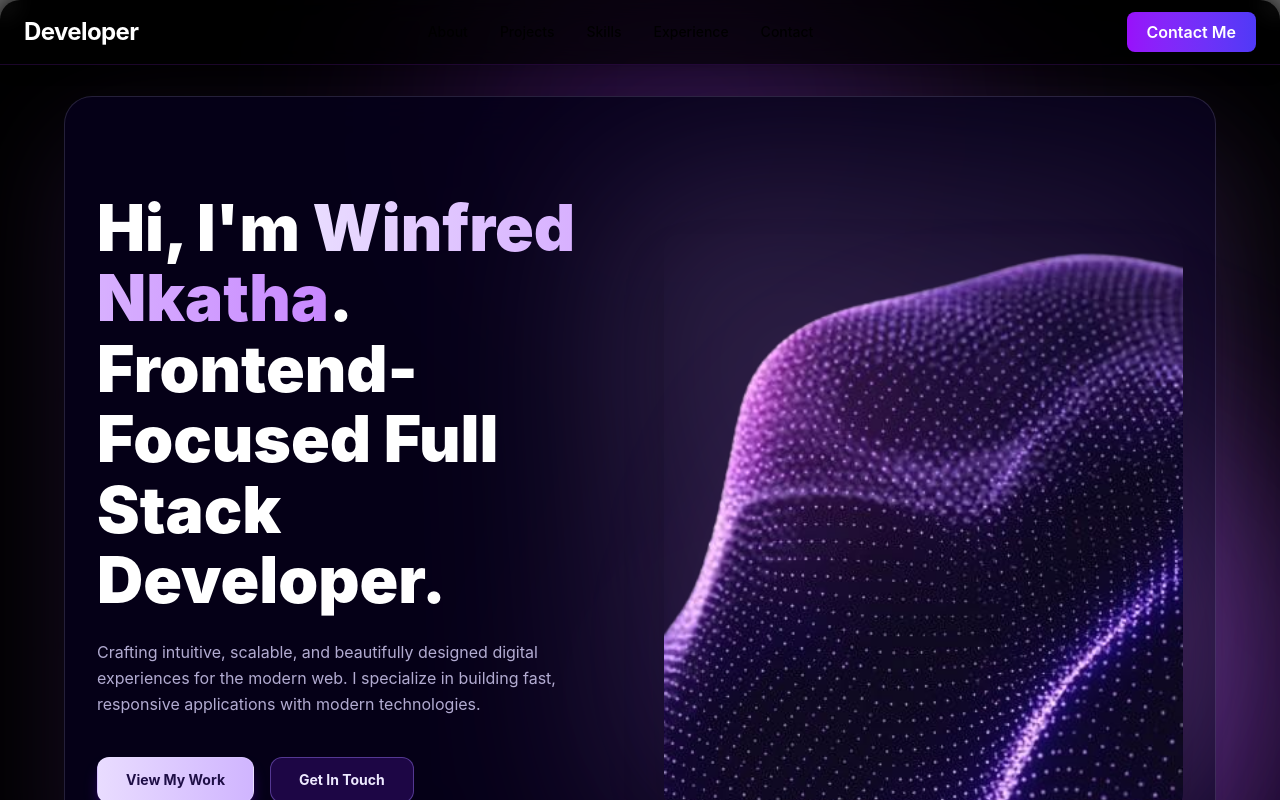
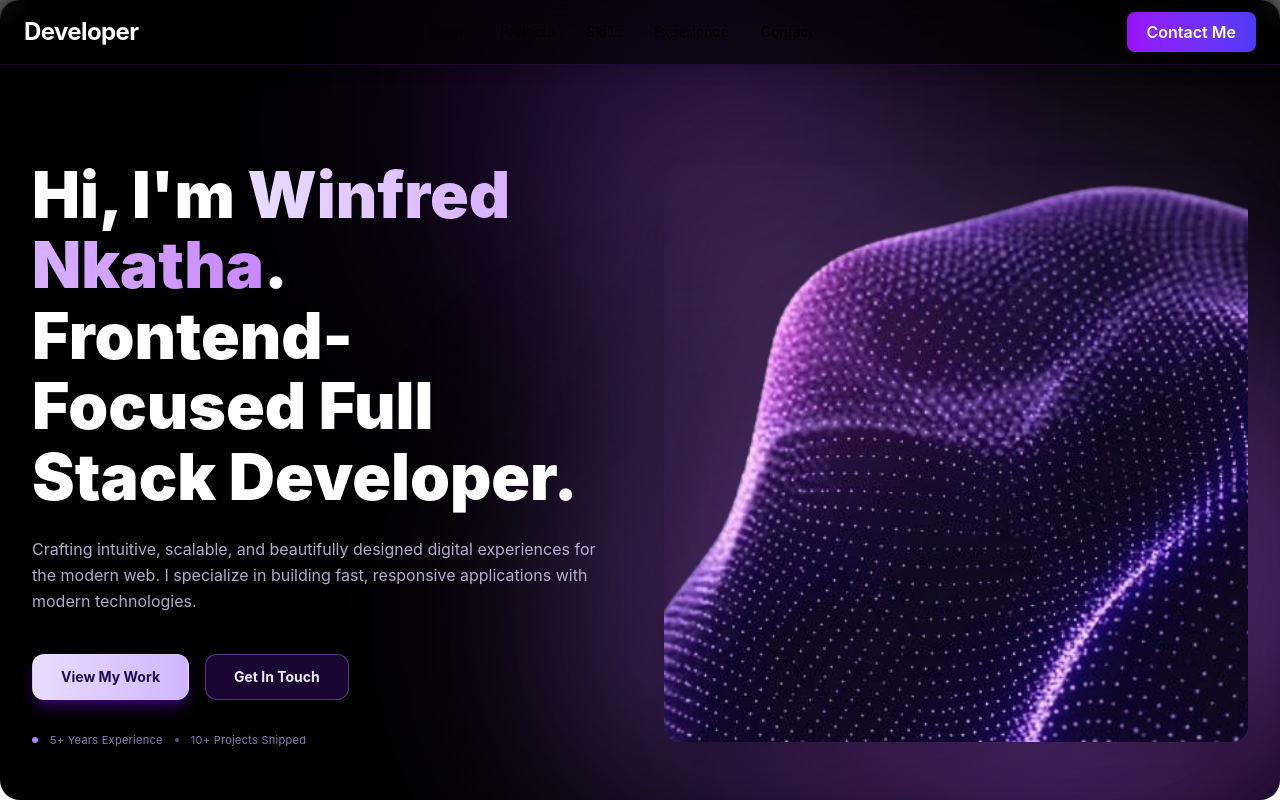
Before and after one commit to Winney360/Winfred-Nkatha-Portfolio, a React (Vite) app in the folder client/: page / in a window 1280 px wide. Shown: the top 800 px of the page. Built offline with nearby package versions, Linux system fonts and the light colour scheme.

Commit message:
refactor(Hero): adjust z-index for content grid to improve layering and visibility

```diff
--- a/client/src/sections/Hero.jsx
+++ b/client/src/sections/Hero.jsx
@@ -15,10 +15,8 @@ const Hero = () => {
         <div className="absolute top-1/2 right-1/4 h-[28rem] w-[28rem] rounded-full bg-[#a855f7]/20 blur-[100px]" />
       </div>
 
-      <div className="relative mx-auto w-full max-w-6xl rounded-[28px] border border-violet-200/15 bg-[#05001a]/90 p-6 shadow-[0_40px_120px_rgba(168,85,247,0.15)] backdrop-blur-xl md:p-8">
-
-          {/* Main Content Grid */}
-          <div className="relative grid items-center gap-12 pt-12 lg:grid-cols-2 lg:pt-16">
+      {/* Main Content Grid */}
+      <div className="relative z-10 grid items-center gap-12 pt-12 lg:grid-cols-2 lg:pt-16">
             {/* Left: Text Content */}
             <motion.div
               initial={{ opacity: 0, y: 24 }}
@@ -86,8 +84,6 @@ const Hero = () => {
                 transition={{ duration: 0.4 }}
               />
             </motion.div>
-          </div>
-
       </div>
     </section>
   );
```
